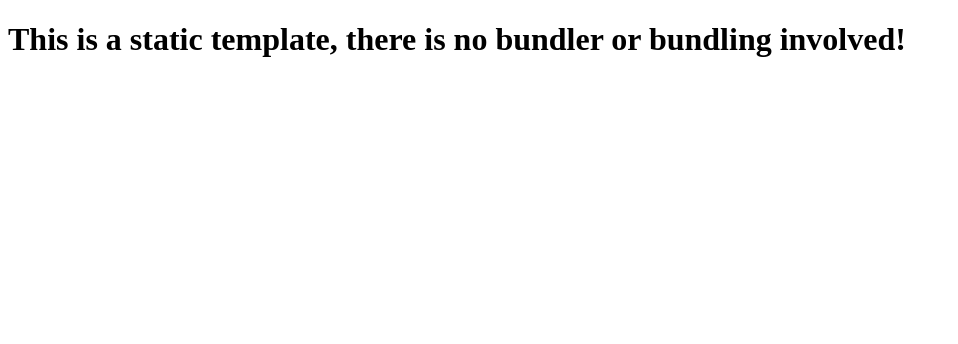
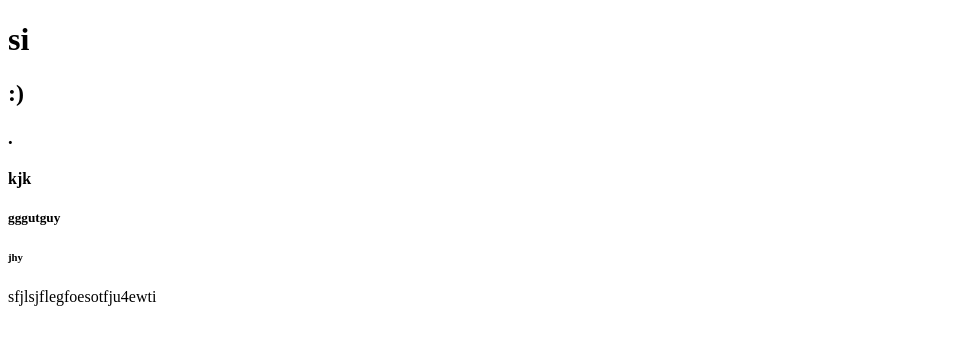
Before and after one commit to mendez0004/html-mariajuliana-mendez, a website: page index.html in a window 1280 px wide. Shown: the whole page, without its empty margins (0-958 px from the left). Drawn offline with Linux system fonts and the light colour scheme.

Commit message:
titulos y parrafos

```diff
--- a/index.html
+++ b/index.html
@@ -1,12 +1,18 @@
 <!DOCTYPE html>
 <html lang="en">
   <head>
-    <meta charset="UTF-8">
-    <meta name="viewport" content="width=device-width, initial-scale=1.0">
-    <meta http-equiv="X-UA-Compatible" content="ie=edge">
+    <meta charset="UTF-8" />
+    <meta name="viewport" content="width=device-width, initial-scale=1.0" />
+    <meta http-equiv="X-UA-Compatible" content="ie=edge" />
     <title>Static Template</title>
   </head>
   <body>
-    <h1>This is a static template, there is no bundler or bundling involved!</h1>
+    <h1>si</h1>
+    <h2>:)</h2>
+    <h3>.</h3>
+    <h4>kjk</h4>
+    <h5>gggutguy</h5>
+    <h6>jhy</h6>
+    <p>sfjlsjflegfoesotfju4ewti</p>
   </body>
 </html>
```
